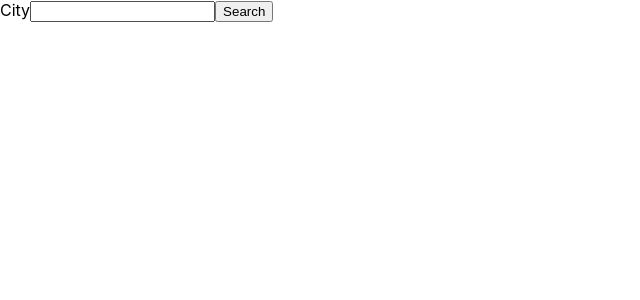
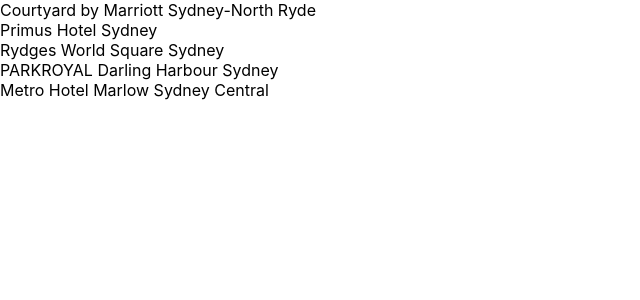
Before and after one commit to HenryLeeAu/code-test-list-sort, a React (Create React App) app: page / in a window 1280 px wide. Shown: the top 300 px of the page, without its empty margins (0-640 px from the left). Built offline with nearby package versions, Linux system fonts and the light colour scheme.

Commit message:
create basic list and test

```diff
--- a/src/App.tsx
+++ b/src/App.tsx
@@ -2,14 +2,16 @@
 
 import services from "./services";
 import StatusWrapper from "./StatusWrapper";
-import CurrentWeather from "./CurrentWeather";
-import FutureWeather from "./FutureWeather";
+import useService from "./useService";
 
-import { WeatherSuccessT, WeatherFailedT } from "./services/type";
+import SearchResultPage from "./SearchResultPage";
+import type {HotelInfoT} from './services/type';
+
 import { LoadingStatusT } from "./StatusWrapper/type";
 
 const App: React.FC = () => {
-  const [currentCity, setCurrentCity] = React.useState("");
+  const { status, data } : { status: LoadingStatusT, data: Array<HotelInfoT>}= useService(services.getHotelList);
+  /* const [currentCity, setCurrentCity] = React.useState("");
   const [weatherInfo, setWeatherInfo] = React.useState<WeatherSuccessT | null>(
     null
   );
@@ -29,62 +31,12 @@
 
     setLoadingStatus(LoadingStatusT.loading);
 
-    try {
-      const res = await services.getCurrentWeather({ city: currentCity });
-      setLoadingStatus(LoadingStatusT.success);
-      setWeatherInfo(res);
-      setMessage("");
-    } catch (error) {
-      setLoadingStatus(LoadingStatusT.failed);
-      setWeatherInfo(null);
-      setMessage(error);
-    }
-  };
+  };*/
 
   return (
-    <>
-      <form onSubmit={onWeatherSearch}>
-        <label htmlFor="city">City</label>
-        <input
-          id="city"
-          name="city"
-          data-testid="city"
-          value={currentCity}
-          onChange={onCityStringChange}
-          disabled={disabled}
-        />
-        <button type="submit" disabled={disabled}>
-          Search
-        </button>
-      </form>
-      <StatusWrapper status={loadingStatus} message={messageInfo}>
-        {weatherInfo && (
-          <>
-            <h1>{weatherInfo.location.name}</h1>
-            <CurrentWeather
-              currentTemp={weatherInfo.current.temp_c}
-              feelsLikeTemp={weatherInfo.current.feelslike_c}
-              condition={weatherInfo.current.condition.text}
-            />
-            {weatherInfo.forecast.forecastday.map(
-              ({
-                date,
-                day: { maxtemp_c, mintemp_c, avgtemp_c, condition },
-              }) => (
-                <FutureWeather
-                  key={date}
-                  date={date}
-                  maxTemp={maxtemp_c}
-                  minTemp={mintemp_c}
-                  avgTemp={avgtemp_c}
-                  condition={condition.text}
-                />
-              )
-            )}
-          </>
-        )}
-      </StatusWrapper>
-    </>
+    <StatusWrapper status={status} message={"error"}>
+      <SearchResultPage data={data} />
+    </StatusWrapper>
   );
 };
 
--- a/src/CurrentWeather.tsx
+++ /dev/null
@@ -1,21 +0,0 @@
-import * as React from "react";
-
-type Props = {
-  currentTemp: number;
-  feelsLikeTemp: number,
-  condition: string,
-};
-
-const CurrentWeather: React.FC<Props> = ({
-  currentTemp,
-  feelsLikeTemp,
-  condition
-}) => (
-  <>
-    <h2>{condition}</h2>
-    <h3>Feel like {feelsLikeTemp}°C</h3>
-    <h3>Temp {currentTemp}°C</h3>
-  </>
-);
-
-export default CurrentWeather;
--- a/src/FutureWeather.tsx
+++ /dev/null
@@ -1,26 +0,0 @@
-import * as React from "react";
-
-type Props = {
-  date:string,
-  maxTemp: number,
-  minTemp: number,
-  avgTemp: number,
-  condition: string,
-};
-
-const FutureWeather: React.FC<Props> = ({
-  date,
-  maxTemp,
-  minTemp,
-  avgTemp,
-  condition,
-}) => (
-  <> <h2>{date}</h2>
-    <h2>{condition}</h2>
-    <h3>maximum {maxTemp}°C</h3>
-    <h3>minimum {minTemp}°C</h3>
-    <h3>Average {avgTemp}°C</h3>
-  </>
-);
-
-export default FutureWeather;
--- /dev/null
+++ b/src/SearchResultPage/Card.tsx
@@ -0,0 +1,13 @@
+import * as React from "react";
+import type { HotelInfoT } from "../services/type";
+
+type Props = {
+  hotelInfo: HotelInfoT;
+};
+
+const Card: React.FC<Props> = ({ hotelInfo }) => {
+
+  return <div data-testid='hotel-name'>{ hotelInfo.property.title}</div>;
+};
+
+export default Card;
--- /dev/null
+++ b/src/SearchResultPage/index.tsx
@@ -0,0 +1,23 @@
+import * as React from "react";
+import type { HotelInfoT } from "../services/type";
+import Card from "./Card";
+
+type Props = {
+  data: Array<HotelInfoT>;
+};
+
+const SearchResultPage: React.FC<Props> = ({ data }) => {
+  const [sortBy, setSortBy] = React.useState<string>();
+  return (
+    <div data-testid="search-result-page">
+      {data.map((hotelInfo) => (
+        <Card
+          key={hotelInfo.id}
+          hotelInfo={hotelInfo}
+        />
+      ))}
+    </div>
+  );
+};
+
+export default SearchResultPage;
--- a/src/StatusWrapper/index.tsx
+++ b/src/StatusWrapper/index.tsx
@@ -10,12 +10,10 @@
   switch (status) {
     case LoadingStatusT.loading:
       return <div>loading.....</div>;
-    case LoadingStatusT.success:
+    case LoadingStatusT.fetched:
       return <>{children}</>;
     case LoadingStatusT.failed:
       return <div>{message}</div>;
-    case LoadingStatusT.idle:
-      return null;
   }
 };
 
--- a/src/StatusWrapper/type.ts
+++ b/src/StatusWrapper/type.ts
@@ -1,6 +1,5 @@
 export enum LoadingStatusT {
-  idle,
   loading,
-  success,
+  fetched,
   failed,
 }
--- /dev/null
+++ b/src/mock/searchResults.json
@@ -0,0 +1,185 @@
+{
+  "results": [
+      {
+      "id": "cxd650nuyo",
+      "property": {
+        "propertyId": "P107801",
+        "title": "Courtyard by Marriott Sydney-North Ryde",
+        "address": [
+          "7-11 Talavera Rd",
+          "North Ryde"
+        ],
+        "previewImage": {
+          "url": "https://unsplash.it/145/125/?random",
+          "caption": "Image of Courtyard by Marriott Sydney-North Ryde",
+          "imageType": "PRIMARY"
+        },
+        "rating": {
+          "ratingValue": 4.5,
+          "ratingType": "self"
+        }
+      },
+      "offer": {
+        "promotion": {
+          "title": "Exclusive Deal",
+          "type": "MEMBER"
+        },
+        "name": "Deluxe Balcony Room",
+        "displayPrice": {
+          "amount": 329.000000000,
+          "currency": "AUD"
+        },
+        "savings": {
+          "amount": 30.000000000,
+          "currency": "AUD"
+        },
+        "cancellationOption": {
+          "cancellationType": "NOT_REFUNDABLE"
+        }
+      }
+    },
+    {
+      "id": "mesq6mggyn",
+      "property": {
+        "propertyId": "P107802",
+        "title": "Primus Hotel Sydney",
+        "address": [
+          "339 Pitt St",
+          "Sydney"
+        ],
+        "previewImage": {
+          "url": "https://unsplash.it/145/125/?random",
+          "caption": "Image of Primus Hotel Sydney",
+          "imageType": "PRIMARY"
+        },
+        "rating": {
+          "ratingValue": 5,
+          "ratingType": "self"
+        }
+      },
+      "offer": {
+        "promotion": {
+          "title": "Exclusive Deal",
+          "type": "MEMBER"
+        },
+        "name": "Deluxe King",
+        "displayPrice": {
+          "amount": 375.000000000,
+          "currency": "AUD"
+        },
+        "savings": {
+          "amount": 28.000000000,
+          "currency": "AUD"
+        },
+        "cancellationOption": {
+          "cancellationType": "FREE_CANCELLATION"
+        }
+      }
+    },
+    {
+      "id": "xbtlihs45t",
+      "property": {
+        "propertyId": "P107803",
+        "title": "Rydges World Square Sydney",
+        "address": [
+          "389 Pitt St",
+          "Sydney"
+        ],
+        "previewImage": {
+          "url": "https://unsplash.it/145/125/?random",
+          "caption": "Image of property",
+          "imageType": "PRIMARY"
+        },
+        "rating": {
+          "ratingValue": 4,
+          "ratingType": "star"
+        }
+      },
+      "offer": {
+        "promotion": {
+          "title": "Red Hot",
+          "type": "CAMPAIGN"
+        },
+        "name": "Deluxe King Room",
+        "displayPrice": {
+          "amount": 227.000000000,
+          "currency": "AUD"
+        },
+        "savings": null,
+        "cancellationOption": {
+          "cancellationType": "NOT_REFUNDABLE"
+        }
+      }
+    },
+    {
+      "id": "5lm8loqk1s",
+      "property": {
+        "propertyId": "P107804",
+        "title": "PARKROYAL Darling Harbour Sydney",
+        "address": [
+          "150 Day Street",
+          "Sydney"
+        ],
+        "previewImage": {
+          "url": "https://unsplash.it/145/125/?random",
+          "caption": "Image of PARKROYAL Darling Harbour Sydney",
+          "imageType": "PRIMARY"
+        },
+        "rating": {
+          "ratingValue": 4.5,
+          "ratingType": "star"
+        }
+      },
+      "offer": {
+        "promotion": {
+          "title": "Exclusive Deal",
+          "type": "MEMBER"
+        },
+        "name": "Deluxe King",
+        "displayPrice": {
+          "amount": 535.000000000,
+          "currency": "AUD"
+        },
+        "savings": null,
+        "cancellationOption": {
+          "cancellationType": "FREE_CANCELLATION"
+        }
+      }
+    },
+    {
+      "id": "kwjf8jlxg9",
+      "property": {
+        "propertyId": "P107805",
+        "title": "Metro Hotel Marlow Sydney Central",
+        "address": [
+          "431-439 Pitt Street",
+          "Sydney"
+        ],
+        "previewImage": {
+          "url": "https://unsplash.it/145/125/?random",
+          "caption": "Image of Metro Hotel Marlow Sydney Central",
+          "imageType": "PRIMARY"
+        },
+        "rating": {
+          "ratingValue": 3.5,
+          "ratingType": "star"
+        }
+      },
+      "offer": {
+        "promotion": {
+          "title": "Bonus Points",
+          "type": "MEMBER"
+        },
+        "name": "Deluxe King",
+        "displayPrice": {
+          "amount": 295.000000000,
+          "currency": "AUD"
+        },
+        "savings": null,
+        "cancellationOption": {
+          "cancellationType": "FREE_CANCELLATION"
+        }
+      }
+    }
+  ]
+}
--- a/src/services/index.tsx
+++ b/src/services/index.tsx
@@ -1,30 +1,14 @@
-import axios from "axios";
-import { WeatherSuccessT } from "./type";
-import config from "../config";
+import { HotelInfoT } from "./type";
+import data from '../mock/searchResults.json';
 
-const getCurrentWeather = ({
-  city,
-}: {
-  city: string;
-}): Promise<WeatherSuccessT> =>
-  new Promise((resolve, reject) => {
-    axios
-      .get(
-        `https://api.weatherapi.com/v1/forecast.json?key=${config.weatherApiKey}&q=${city}&days=3&aqi=no&alerts=no`
-      )
-      .then(({ data }) => {
-        resolve(data);
-      })
-      .catch((err) => {
-        reject(
-          err.response?.data?.error?.message ??
-            "Unexpected error, please try again."
-        );
-      });
-  });
+const getHotelList = (): Promise<Array<HotelInfoT>> => (
+  new Promise((resolve) => {
+    resolve(data.results)
+  })
+);
 
 const services = {
-  getCurrentWeather,
+  getHotelList,
 };
 
 export default services;
--- /dev/null
+++ b/src/useService.tsx
@@ -0,0 +1,31 @@
+import * as React from "react";
+import { LoadingStatusT } from "./StatusWrapper/type";
+
+const useService = (service:() => Promise<any>) => {
+  const [status, setLoadingStatus] = React.useState<LoadingStatusT>(
+    LoadingStatusT.loading
+  );
+
+  const [data, setData] = React.useState<any>();
+
+  React.useEffect(() => {
+    let unmounted;
+    service().then((d) => {
+      setData(d);
+      setLoadingStatus(LoadingStatusT.fetched);
+    }).catch(() => {
+      setData(null);
+      setLoadingStatus(LoadingStatusT.failed);
+    })
+    return () => {
+      unmounted = true;
+    }
+  }, [])
+
+  return {
+    status,
+    data,
+  }
+}
+
+export default useService;
```
Also changed, not shown: src/services/type.ts (+37 -0 lines), 2 other files (tests, documents, lock files or other folders).
